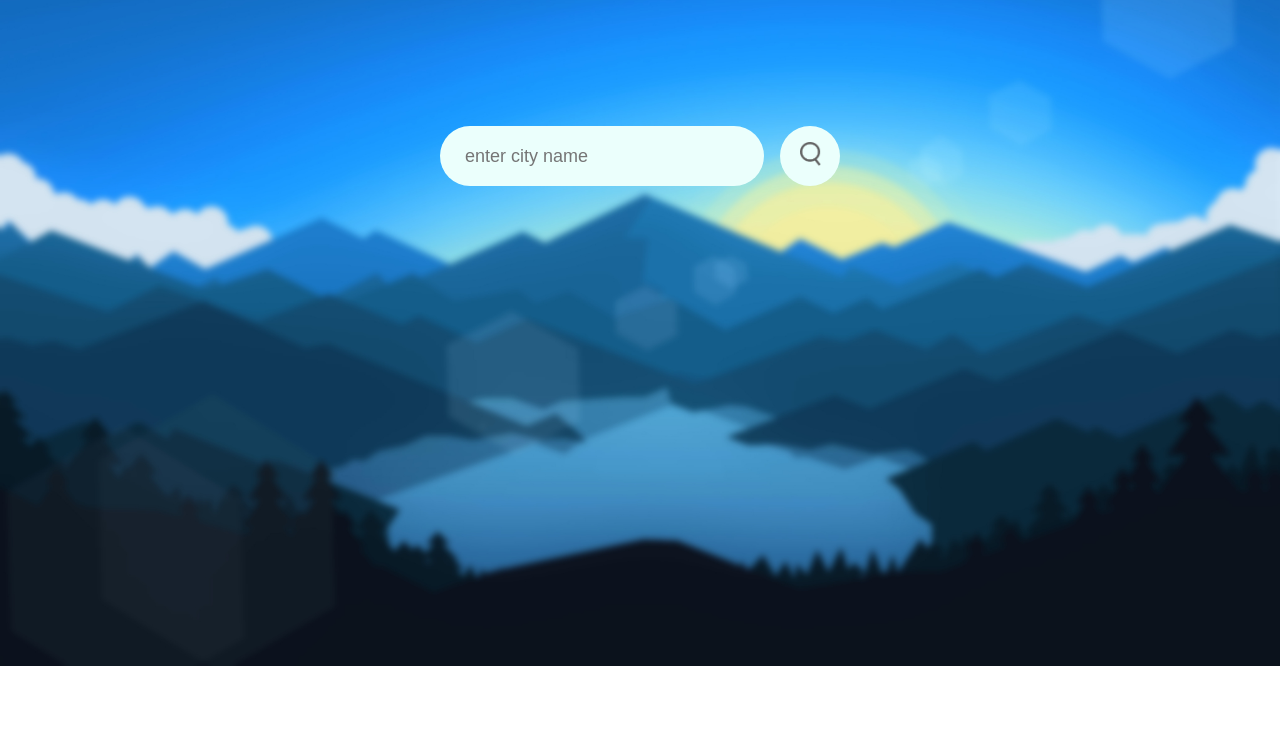
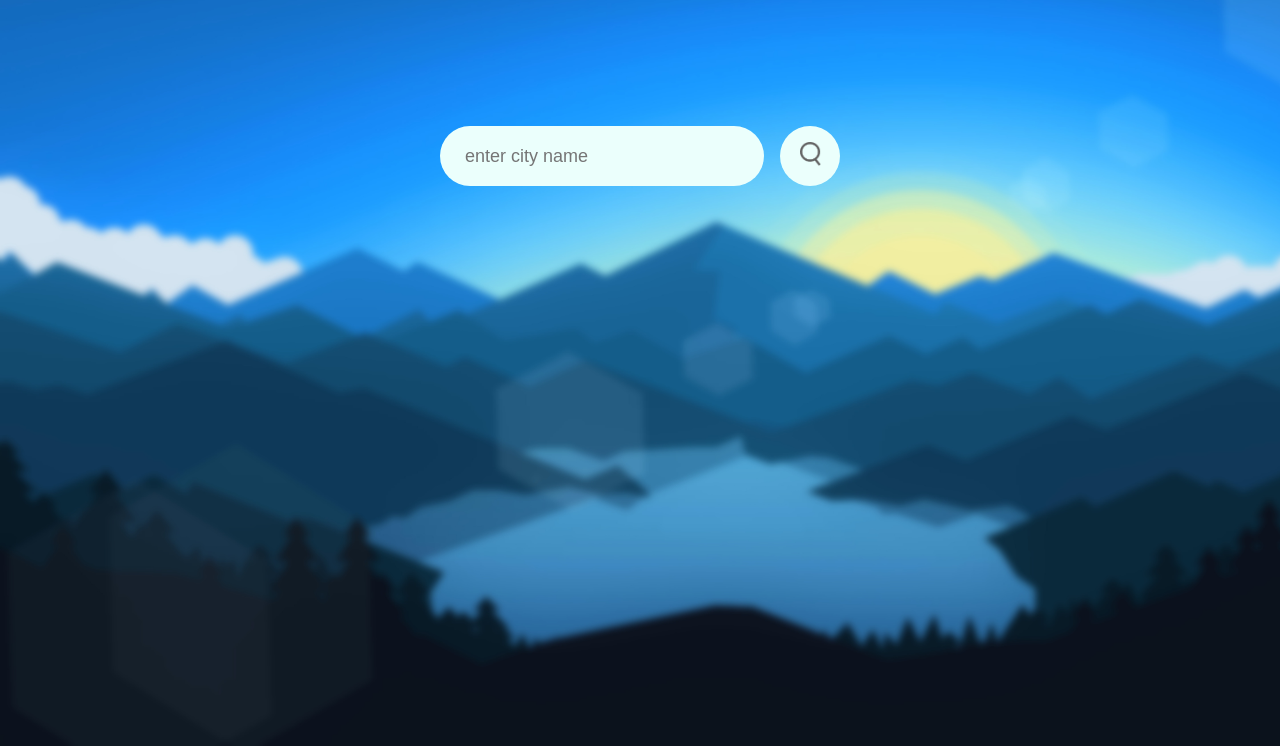
Before and after one commit to 1axat/Any-Weather, a plain HTML site: page index.html in a window 1280 px wide. Shown: the part 54-800 px from the top of the page. Drawn offline with Linux system fonts and the light colour scheme.

Commit message:
bg-image-size commit

```diff
--- a/style.css
+++ b/style.css
@@ -8,10 +8,7 @@ body{
     background-image: url(icons/back\ image.jpg);
     background-repeat: no-repeat;
     background-attachment: fixed;
-    background-size: 100%;
-
-
-
+    background-size: cover;
 }
 
 
@@ -138,3 +135,6 @@ body{
     border-radius: 20px;
     width: 30px;
   }
+  @media screen and (max-width:600px){
+
+  }
```
